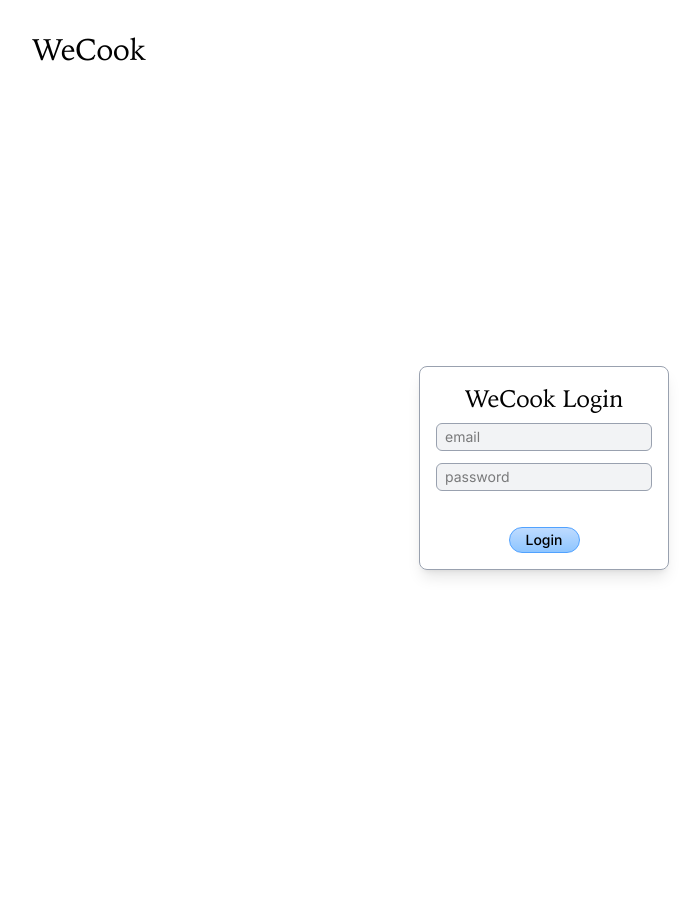
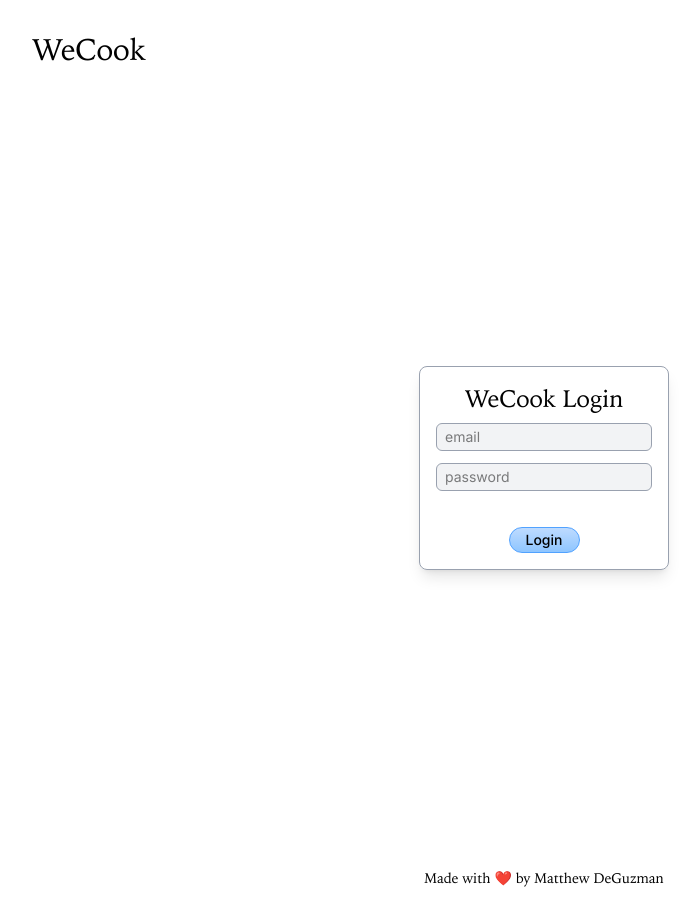
Before and after one commit to matt-dz/wecook, a SvelteKit app in the folder frontend/: page /login in a window 1280 px wide. Shown: the whole page, without its empty margins (96-796 px from the left). Before the commit the page ends 868 px from the top, so only its background shows below. Built offline with nearby package versions, Linux system fonts and the light colour scheme; no server answers.

Commit message:
feat: add footer

```diff
--- /dev/null
+++ b/frontend/src/lib/components/footer/Footer.svelte
@@ -0,0 +1,5 @@
+<footer class="mb-4 flex justify-center px-6">
+	<div class="w-full max-w-5xl">
+		<h1 class="text-center text-sm">Made with ❤️ by Matthew DeGuzman</h1>
+	</div>
+</footer>
--- a/frontend/src/routes/+layout.svelte
+++ b/frontend/src/routes/+layout.svelte
@@ -2,6 +2,7 @@
 	import './layout.css';
 	import favicon from '$lib/assets/favicon.svg';
 	import Header from '$lib/components/header/Header.svelte';
+	import Footer from '$lib/components/footer/Footer.svelte';
 
 	let { children } = $props();
 </script>
@@ -20,3 +21,4 @@
 
 <Header />
 {@render children()}
+<Footer />
```
